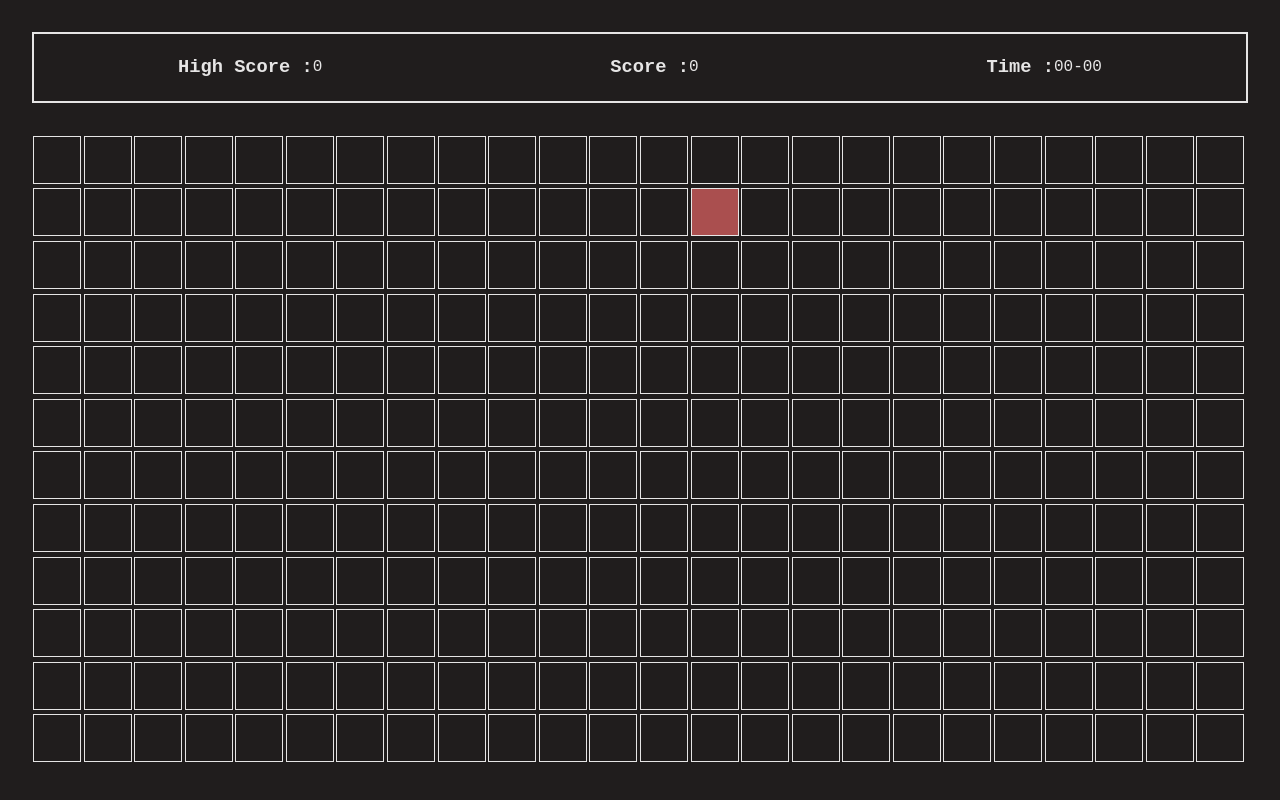
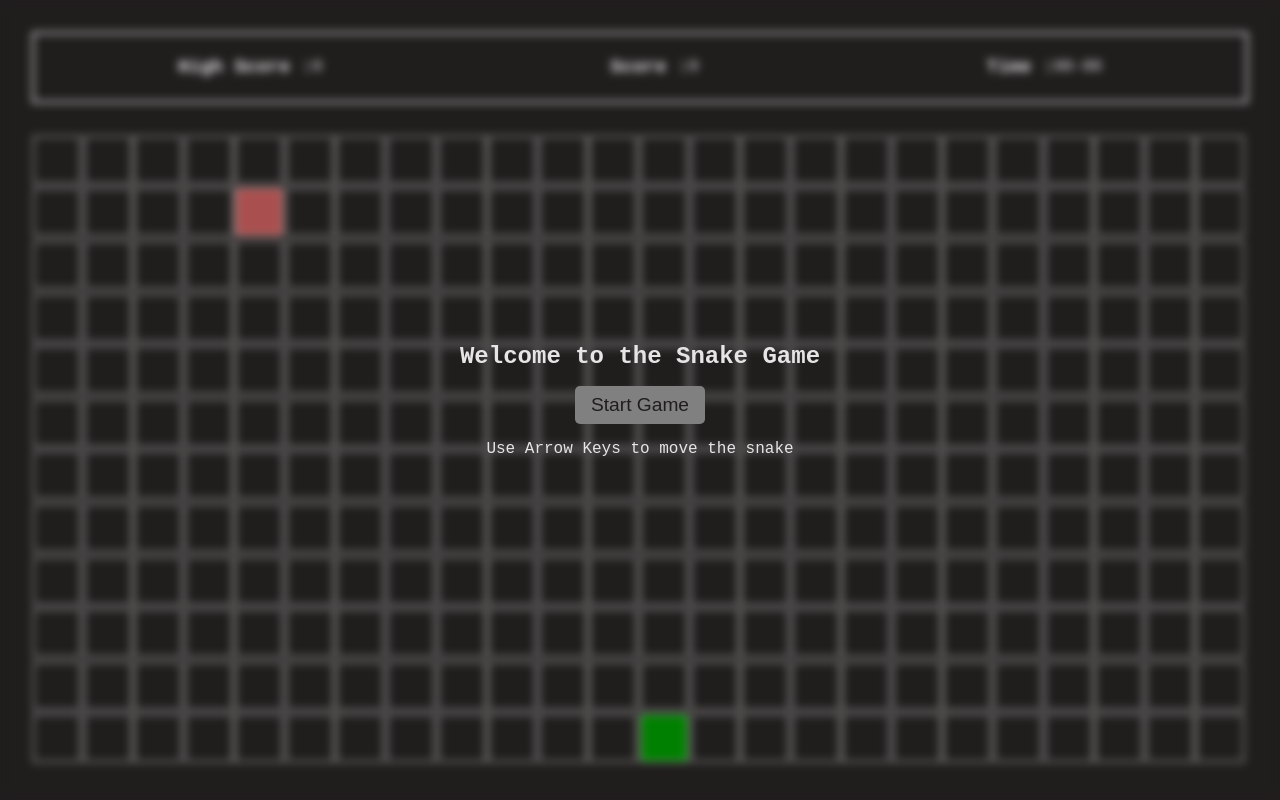
Before and after one commit to ritam-g/snake-game, a plain HTML site: page index.html in a window 1280 px wide. Drawn offline with Linux system fonts and the light colour scheme.

Commit message:
Adding gameBox feture when user click that time it will run {her is one but after crossing the limit of snake the gameBox is commint multiple time }

```diff
--- a/index.html
+++ b/index.html
@@ -24,6 +24,11 @@
         <div class="board">
 
         </div>
+        <div class="gameBox">
+            <h2>Welcome to the Snake Game</h2>
+            <button id="startBtn">Start Game</button>
+            <p>Use Arrow Keys to move the snake</p>
+        </div>
     </main>
     <script src="script.js"></script>
 </body>
--- a/script.js
+++ b/script.js
@@ -1,5 +1,6 @@
 let board = document.querySelector(".board");
-
+let gameBox=document.querySelector(".gameBox")
+let  gamebutton=document.querySelector(".gameBox button#startBtn")
 let blockHeight = 50;
 let blockWidth = 50;
 
@@ -11,8 +12,10 @@ let blocks = [];
 // Snake positions
 let snake = [
     { row: 1, col: 3 },
-
 ];
+let food=[
+    {row:Math.floor(Math.random()*boardRowSize),col:Math.floor(Math.random()*boardColSize)}
+]
 // Create board
 for (let row = 0; row < boardRowSize; row++) {
     for (let col = 0; col < boardColSize; col++) {
@@ -22,21 +25,15 @@ for (let row = 0; row < boardRowSize; row++) {
         blocks[`${row},${col}`] = block;
     }
 }
-// Draw snake
-function drawSnake() {
-    snake.forEach(({ row, col }) => {
-        blocks[`${row},${col}`].classList.add("snake");
-    });
-}
 
 //! USER-DIRECTION
 let userDirection = "right"
-
-drawSnake();
-let playGame=setInterval(() => {
+// Draw snake
+function drawSnake() {
 
     let headOfSnake = null;
-
+    //randomly place food
+    blocks[`${food[0].row},${food[0].col}`].classList.add("food");
     if (userDirection === "left") {
         headOfSnake = { row: snake[0].row, col: snake[0].col - 1 };
     }
@@ -57,21 +54,37 @@ let playGame=setInterval(() => {
         headOfSnake.row >= boardRowSize ||
         headOfSnake.col >= boardColSize
     ) {
-        alert("Game Over");
+
+        gameBox.style.visibility="visible"
 
         clearInterval(playGame)
+        return
 
     }
+    if(headOfSnake.row===food[0].row && headOfSnake.col===food[0].col){
+        blocks[`${food[0].row},${food[0].col}`].classList.remove("food")
+        //! new food location
+        food[0]={row:Math.floor(Math.random()*boardRowSize),col:Math.floor(Math.random()*boardColSize)}
+        blocks[`${food[0].row},${food[0].col}`].classList.add("food");
+        //i want add the length
+        snake.unshift(headOfSnake);
+        // alert("Yummy")
+        //! i want the color will go from the food
 
+    }
     snake.forEach(({ row, col }) => {
         blocks[`${row},${col}`].classList.remove("snake");
     });
 
     snake.unshift(headOfSnake);
     snake.pop();
-    drawSnake();
+    snake.forEach(({ row, col }) => {
+        blocks[`${row},${col}`].classList.add("snake");
+    });
+}
 
-}, 500);
+drawSnake();
+
 document.addEventListener("keydown", (event) => {
     if (event.key === "ArrowUp") {
         userDirection = "up"
@@ -93,3 +106,14 @@ document.addEventListener("keydown", (event) => {
         alert("gameover")
     }
 });
+function btnClick() {
+    gamebutton.addEventListener("click",()=>{
+    gameBox.style.visibility="hidden"
+    let playGame=setInterval(() => {
+        drawSnake();
+
+    }, 500);
+
+})
+}
+btnClick()
--- a/style.scss
+++ b/style.scss
@@ -19,6 +19,8 @@ html, body {
     //! SNAKE COLOR
     --snake-color:rgb(170, 79, 79);
     --border-color:black;
+    //! food color
+    --food-color:green;
 
 }
 @mixin fullscreen{
@@ -55,7 +57,9 @@ main{
         grid-template-columns: repeat(auto-fit,minmax(50px,1fr));
         grid-template-rows: repeat(auto-fit,minmax(50px,1fr));
         overflow: hidden;
-
+        .food{
+            background-color: var(--food-color);
+        }
         .block{
             // background-color: var(--secendary);
             height: 48px;
@@ -70,4 +74,34 @@ main{
         }
 
     }
+    .gameBox{
+        @include fullscreen();
+        position: absolute;
+        position: fixed;
+        display: flex;
+        flex-direction: column;
+        align-items: center;
+        justify-content: center;
+        gap: 1rem;
+        visibility: visible;
+        backdrop-filter: blur(4px);
+        h2{
+            color: var(--classic);
+        }
+        button{
+            padding: 0.5rem 1rem;
+            font-size: 1.2rem;
+            border: none;
+            border-radius: 5px;
+            cursor: pointer;
+            background-color: var(--secendary);
+            color: var(--primary);
+            &:hover{
+                background-color: var(--classic);
+            }
+        }
+        p{
+            color: var(--classic);
+        }
+    }
 }
```
Also changed, not shown: style.css, 1 other file.
